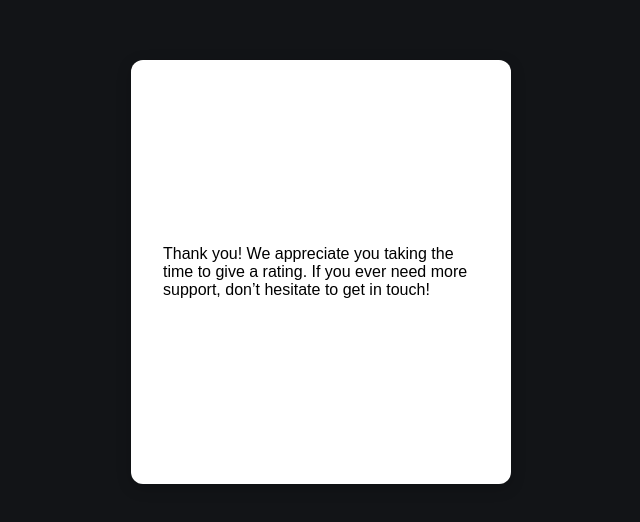
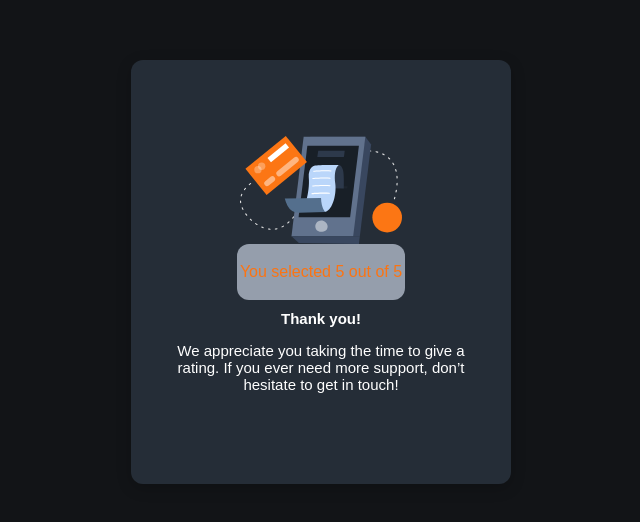
Before and after one commit to bilal-tareq/rate, a plain HTML site: page thank.html in a window 1280 px wide. Shown: the part 136-658 px from the top of the page, without its empty margins (319-959 px from the left). Drawn offline with Linux system fonts and the light colour scheme.

Commit message:
the second page style finsh

```diff
--- a/scripts/order.js
+++ b/scripts/order.js
@@ -1,10 +1,26 @@
- function showStars(num) {
+  function showStars(num) {
+      const starsContainer = document.getElementById('starsContainer');
+      starsContainer.innerHTML = "";
+
+      for (let i = 0; i < num; i++) {
+        const star = document.createElement("img");
+        star.src = "images/icon-star.svg";
+        star.className = "star";
+        star.style.width = "30px";
+        star.style.height = "30px";
+
+        star.alt = "Star";
+        starsContainer.appendChild(star);
+      }
+    }
+function submitRating() {
+
     const starsContainer = document.getElementById('starsContainer');
-    let stars = "";
+    const rating = starsContainer.children.length;
 
-    for (let i = 0; i < num; i++) {
-     stars += "★ ";
+    if (rating > 0) {
+        alert(`You rated us ${rating} star(s)!`);
+    } else {
+        alert("Please select a rating before submitting.");
     }
-
-    starsContainer.innerHTML = stars;
 }
--- a/styles/css.css
+++ b/styles/css.css
@@ -60,7 +60,7 @@ body {
     flex-direction: column;
     align-items: center;
     justify-content: center;
-    background: white;
+    background:hsl(213, 19%, 18%);
     padding: 2rem;
     border-radius: 12px;
     box-shadow: 0px 4px 15px rgba(0, 0, 0, 0.2);
@@ -100,3 +100,29 @@ body {
 
 
 }
+
+ .thank-you-title {
+    color: hsl(0, 0%, 100%);
+    font-size: 15px;
+    margin-bottom: 5px;
+}
+.thank-you-message{
+    color: hsl(0, 0%, 100%);
+    font-size: 15px;
+    text-align: center;
+    margin-top: 10px;
+
+}
+.rating-display{
+    display: flex;
+    flex-direction: column;
+    align-items: center;
+    justify-content: center;
+    background: hsl(217, 12%, 63%);
+    padding: 3px;
+    border-radius: 12px;
+    text-align: flex-start;
+    align-content: stretch;
+    color:  hsl(25, 97%, 53%);
+
+}
--- a/thank.html
+++ b/thank.html
@@ -8,12 +8,20 @@
 </head>
 <body>
 
-<div class="container2"> Thank you!
+<div class="container2">
+  <img class="pic" src="images/illustration-thank-you.svg" alt="illustration-thank-you">
+  <div class="rating-display">
+    <p>You selected <span id="selectedRating">5</span> out of 5</p>
+  </div>
 
-  We appreciate you taking the time to give a rating. If you ever need more support,
-  don’t hesitate to get in touch!
+  <h1 class="thank-you-title">
+    Thank you!
+  </h1>
 
-  <!-- Thank you state end -->
+  <p class="thank-you-message">
+    We appreciate you taking the time to give a rating. If you ever need more support,
+    don’t hesitate to get in touch!
+  </p>
 </div>
 
 
```
